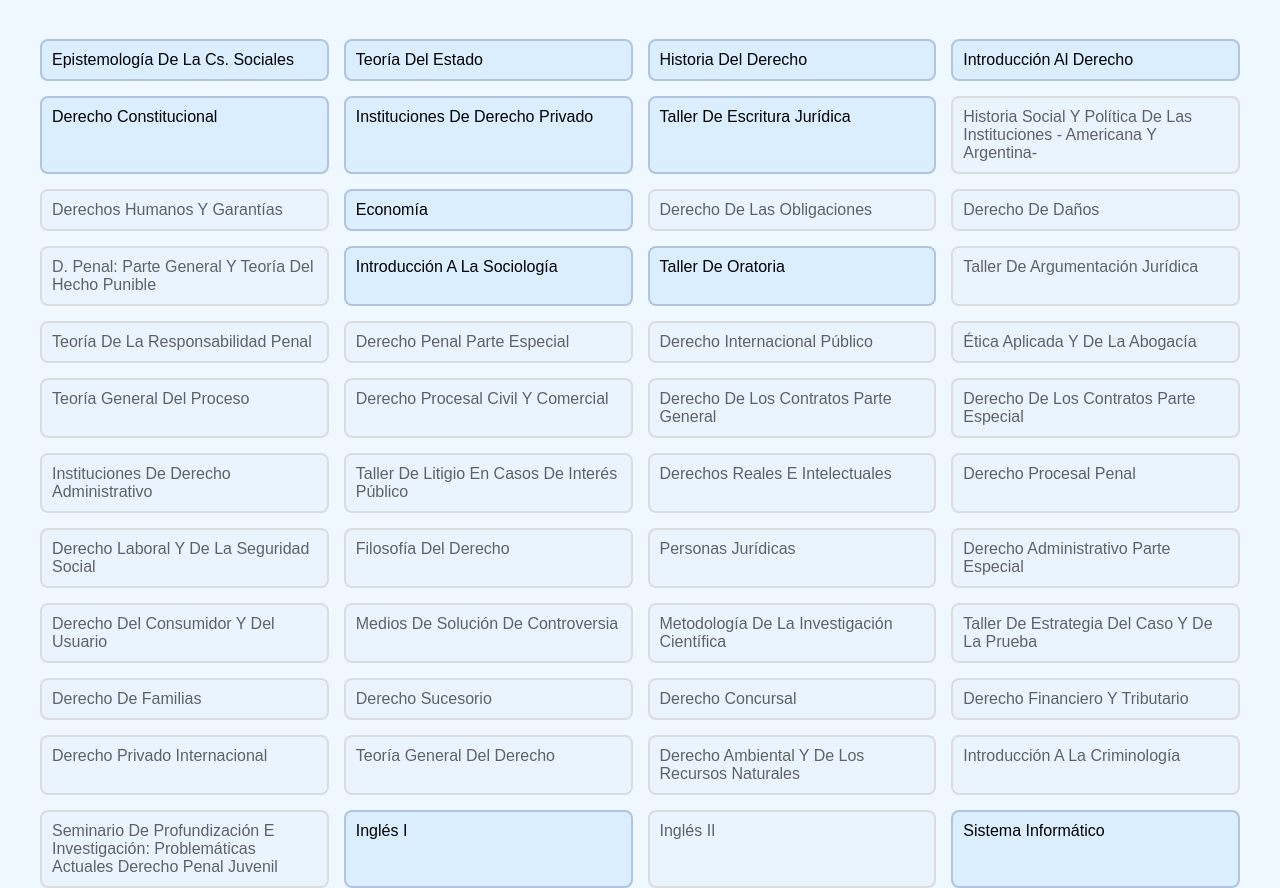
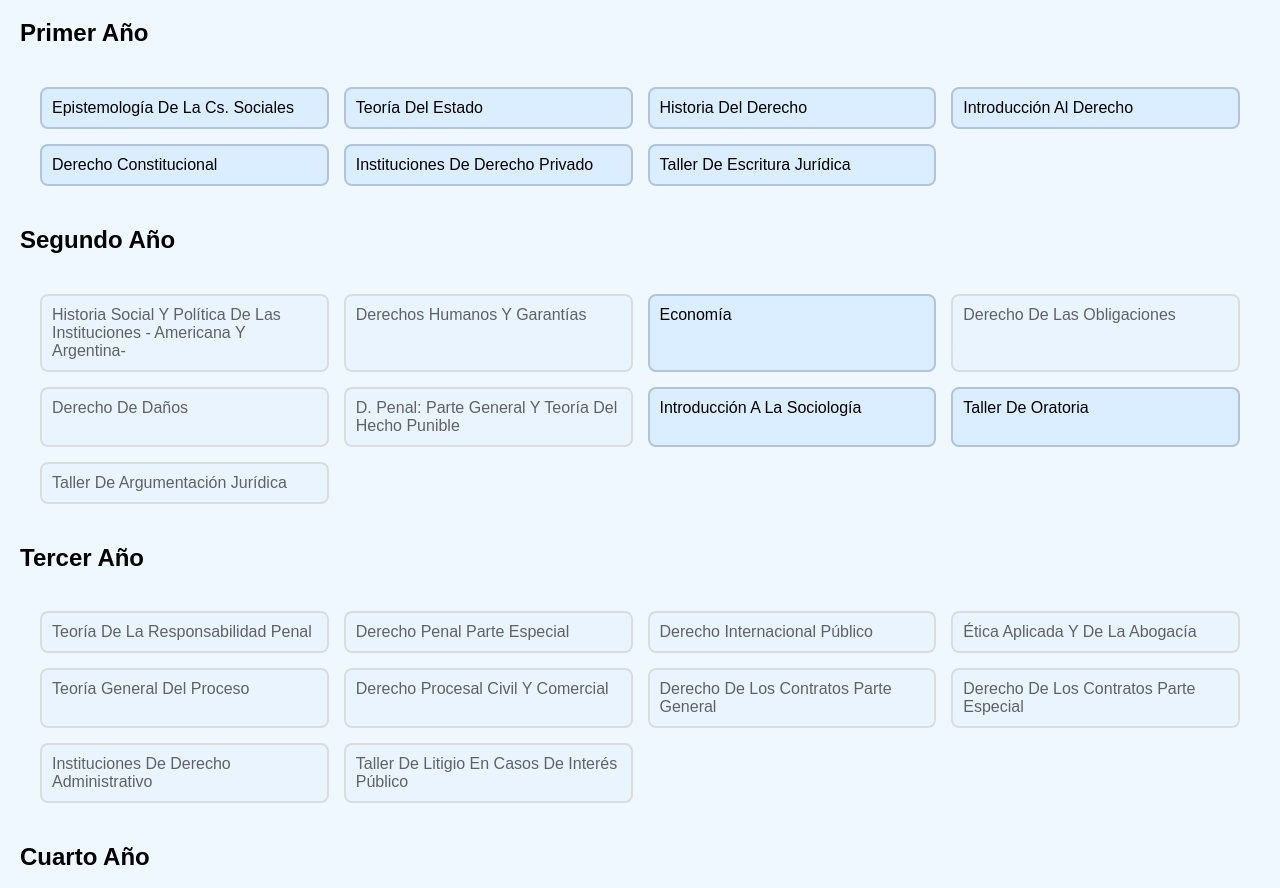
Before and after one commit to Vicoo1234/estilo.css, a plain HTML site: page index.html in a window 1280 px wide. Shown: the part 81-969 px from the top of the page. Drawn offline with Linux system fonts and the light colour scheme.

Commit message:
Add files via upload

```diff
--- a/index.html
+++ b/index.html
@@ -8,7 +8,32 @@
 </head>
 <body>
   <h1>Malla Interactiva - Derecho</h1>
-  <div class="malla" id="malla"></div>
+  <div id="contenedor-malla">
+    <section>
+      <h2>Primer Año</h2>
+      <div class="malla" id="primer"></div>
+    </section>
+    <section>
+      <h2>Segundo Año</h2>
+      <div class="malla" id="segundo"></div>
+    </section>
+    <section>
+      <h2>Tercer Año</h2>
+      <div class="malla" id="tercero"></div>
+    </section>
+    <section>
+      <h2>Cuarto Año</h2>
+      <div class="malla" id="cuarto"></div>
+    </section>
+    <section>
+      <h2>Quinto Año</h2>
+      <div class="malla" id="quinto"></div>
+    </section>
+    <section>
+      <h2>Extra</h2>
+      <div class="malla" id="extra"></div>
+    </section>
+  </div>
   <script src="script.js"></script>
 </body>
 </html>
--- a/script.js
+++ b/script.js
@@ -1,6 +1,7 @@
 // script.js
 
-const ramos = [
+const ramosPorAnio = {
+  primer: [
     { nombre: "Epistemología De La Cs. Sociales", requisitos: [] },
     { nombre: "Teoría Del Estado", requisitos: [] },
     { nombre: "Historia Del Derecho", requisitos: [] },
@@ -8,6 +9,8 @@ const ramos = [
     { nombre: "Derecho Constitucional", requisitos: [] },
     { nombre: "Instituciones De Derecho Privado", requisitos: [] },
     { nombre: "Taller De Escritura Jurídica", requisitos: [] },
+  ],
+  segundo: [
     { nombre: "Historia Social Y Política De Las Instituciones - Americana Y Argentina-", requisitos: ["Teoría Del Estado"] },
     { nombre: "Derechos Humanos Y Garantías", requisitos: ["Derecho Constitucional"] },
     { nombre: "Economía", requisitos: [] },
@@ -17,6 +20,8 @@ const ramos = [
     { nombre: "Introducción A La Sociología", requisitos: [] },
     { nombre: "Taller De Oratoria", requisitos: [] },
     { nombre: "Taller De Argumentación Jurídica", requisitos: ["Introducción Al Derecho"] },
+  ],
+  tercero: [
     { nombre: "Teoría De La Responsabilidad Penal", requisitos: ["D. Penal: Parte General Y Teoría Del Hecho Punible"] },
     { nombre: "Derecho Penal Parte Especial", requisitos: ["Teoría De La Responsabilidad Penal"] },
     { nombre: "Derecho Internacional Público", requisitos: ["Derechos Humanos Y Garantías"] },
@@ -27,6 +32,8 @@ const ramos = [
     { nombre: "Derecho De Los Contratos Parte Especial", requisitos: ["Derecho De Los Contratos Parte General"] },
     { nombre: "Instituciones De Derecho Administrativo", requisitos: ["Derecho Constitucional", "Derecho De Daños", "Economía"] },
     { nombre: "Taller De Litigio En Casos De Interés Público", requisitos: ["Derechos Humanos Y Garantías", "Taller De Oratoria", "Taller De Argumentación Jurídica"] },
+  ],
+  cuarto: [
     { nombre: "Derechos Reales E Intelectuales", requisitos: ["Derecho De Los Contratos Parte Especial"] },
     { nombre: "Derecho Procesal Penal", requisitos: ["Teoría General Del Proceso", "Teoría De La Responsabilidad Penal"] },
     { nombre: "Derecho Laboral Y De La Seguridad Social", requisitos: ["Derecho De Los Contratos Parte General"] },
@@ -37,6 +44,8 @@ const ramos = [
     { nombre: "Medios De Solución De Controversia", requisitos: ["Teoría General Del Proceso"] },
     { nombre: "Metodología De La Investigación Científica", requisitos: ["Epistemología De La Cs. Sociales"] },
     { nombre: "Taller De Estrategia Del Caso Y De La Prueba", requisitos: ["Derecho Procesal Civil Y Comercial", "Teoría De La Responsabilidad Penal"] },
+  ],
+  quinto: [
     { nombre: "Derecho De Familias", requisitos: ["Derechos Reales E Intelectuales"] },
     { nombre: "Derecho Sucesorio", requisitos: ["Derecho De Familias"] },
     { nombre: "Derecho Concursal", requisitos: ["Personas Jurídicas", "Derecho Procesal Civil Y Comercial", "Derecho Laboral Y De La Seguridad Social", "Derechos Reales E Intelectuales"] },
@@ -44,20 +53,23 @@ const ramos = [
     { nombre: "Derecho Privado Internacional", requisitos: ["Derecho Concursal"] },
     { nombre: "Teoría General Del Derecho", requisitos: ["Introducción Al Derecho", "Derecho De Familias", "Derecho Penal Parte Especial"] },
     { nombre: "Derecho Ambiental Y De Los Recursos Naturales", requisitos: ["Derecho Administrativo Parte Especial", "Derecho De Los Contratos Parte Especial", "Derecho Internacional Público"] },
+  ],
+  extra: [
     { nombre: "Introducción A La Criminología", requisitos: ["Derechos Humanos Y Garantías", "Teoría De La Responsabilidad Penal"] },
     { nombre: "Seminario De Profundización E Investigación: Problemáticas Actuales Derecho Penal Juvenil", requisitos: ["D. Penal: Parte General Y Teoría Del Hecho Punible", "Teoría De La Responsabilidad Penal", "Derecho Procesal Penal"] },
     { nombre: "Inglés I", requisitos: [] },
     { nombre: "Inglés II", requisitos: ["Inglés I"] },
-  { nombre: "Sistema Informático", requisitos: [] }
-];
+    { nombre: "Sistema Informático", requisitos: [] },
+  ]
+};
 
 const estado = {};
 
 function renderRamos() {
-  const container = document.getElementById("malla");
+  Object.keys(ramosPorAnio).forEach(anio => {
+    const container = document.getElementById(anio);
     container.innerHTML = "";
-
-  ramos.forEach(ramo => {
+    ramosPorAnio[anio].forEach(ramo => {
       const requisitosCumplidos = ramo.requisitos.every(req => estado[req]);
       const div = document.createElement("div");
       div.className = "ramo";
@@ -74,6 +86,7 @@ function renderRamos() {
       });
       container.appendChild(div);
     });
+  });
 }
 
 renderRamos();
```
Lines whose indentation alone changed are shown as unchanged.
